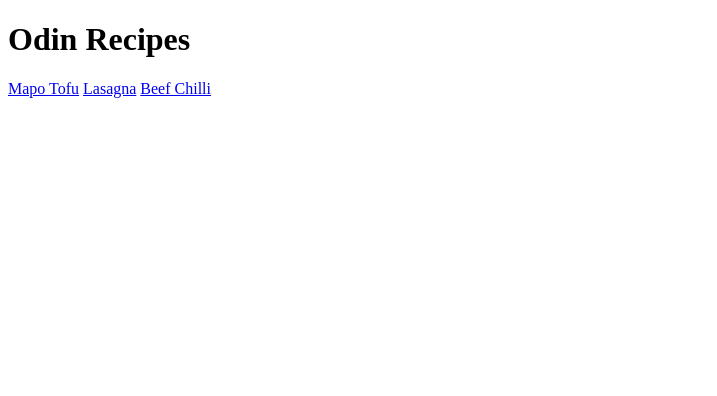
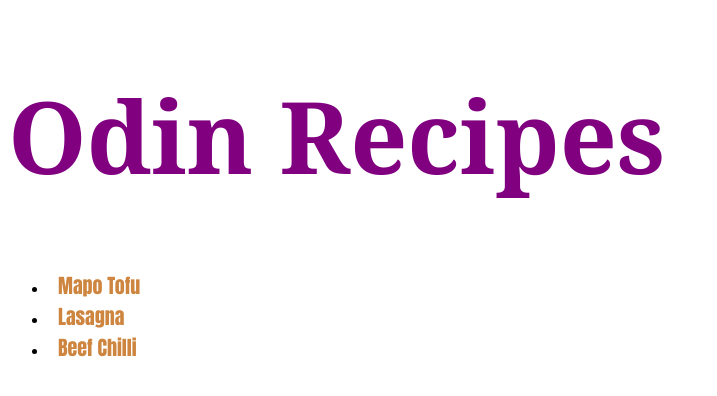
Before and after one commit to joerhew/odin-recipes, a plain HTML site: page index.html in a window 1280 px wide. Shown: the whole page, without its empty margins (0-717 px from the left). Drawn offline with Linux system fonts and the light colour scheme.

Commit message:
Added CSS

```diff
--- a/index.html
+++ b/index.html
@@ -3,11 +3,14 @@
     <head>
         <meta charset="UTF-8">
         <title>Odin Recipes</title>
+        <link rel="stylesheet" href="style.css">
     </head>
     <body>
         <h1>Odin Recipes</h1>
-            <a href="recipes/mapo_tofu.html">Mapo Tofu</a>
-            <a href="recipes/lasagna.html">Lasagna</a>
-            <a href="recipes/beef_chilli.html">Beef Chilli</a>
+        <ul>
+            <li><a href="recipes/mapo_tofu.html">Mapo Tofu</a></li>
+            <li><a href="recipes/lasagna.html">Lasagna</a></li>
+            <li><a href="recipes/beef_chilli.html">Beef Chilli</a></li>
+        </ul>
     </body>
 </html>
--- /dev/null
+++ b/style.css
@@ -0,0 +1,17 @@
+h1 {
+    font-size: 100px;
+    color: purple;
+    font-family: Georgia, 'Times New Roman', Times, serif;
+}
+ul li a {
+    font-size: 20px;
+    font-family: Impact, Haettenschweiler, 'Arial Narrow Bold', sans-serif;
+    padding: 10px;
+    color: peru;
+    text-decoration: none;
+
+}
+
+ul li a:hover {
+    color: darkcyan;
+}
```
Also changed, not shown: 1 other file.
